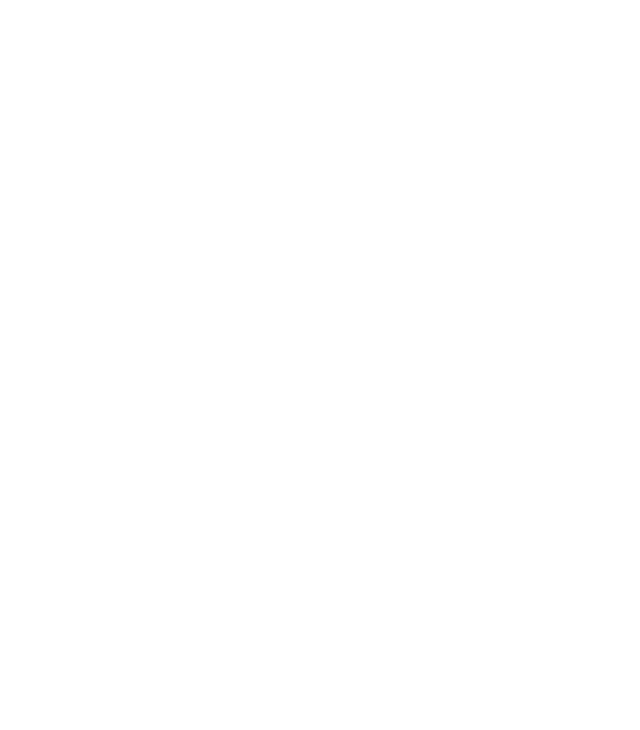
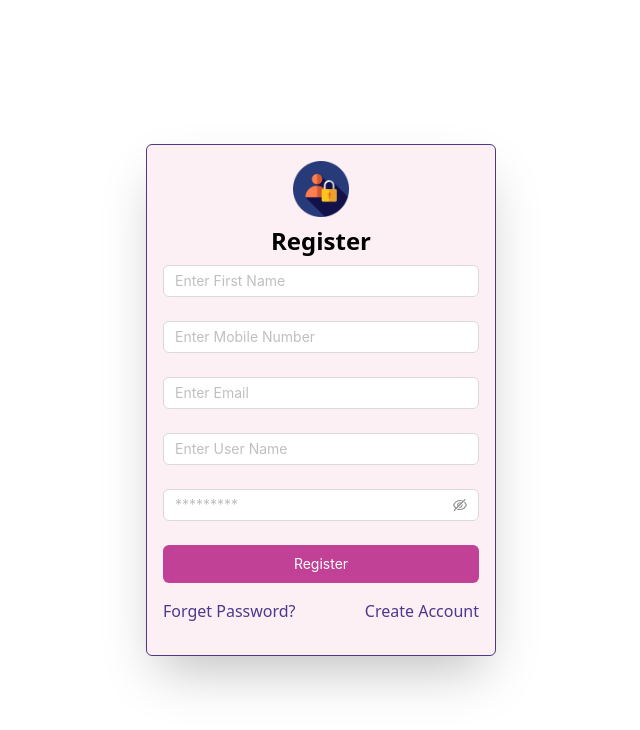
Before and after one commit to shukumar-542/Red-pink-ecommerce, a React (Vite) app: page /auth/register in a window 1280 px wide. Before the commit this address had no page. Shown: the top 730 px of the page, without its empty margins (319-959 px from the left). Built offline with nearby package versions, Linux system fonts and the light colour scheme; a web font is replaced by a local one.

Commit message:
Implement login and register page

```diff
--- a/src/main.jsx
+++ b/src/main.jsx
@@ -8,6 +8,8 @@
 import Login from './pages/Login/Login.jsx'
 import ProductDetails from './pages/ProductDetails/ProductDetails.jsx'
 import CheckOut from './pages/CheckOut/CheckOut.jsx'
+import Cart from './pages/Cart/Cart.jsx'
+import Register from './pages/Register/Register.jsx'
 
 createRoot(document.getElementById('root')).render(
   <StrictMode>
@@ -18,8 +20,10 @@
           <Route path='/about-us' element={<AboutUs />} />
           <Route path='/product-details/:id' element={<ProductDetails/>} />
           <Route path='/checkout' element={<CheckOut/>} />
+          <Route path='/cart' element={<Cart/>} />
         </Route>
         <Route path='/auth/login' element={<Login/>} />
+        <Route path='/auth/register' element={<Register/>} />
       </Routes>
     </BrowserRouter>
   </StrictMode>,
--- /dev/null
+++ b/src/pages/Cart/Cart.jsx
@@ -0,0 +1,29 @@
+import React from 'react'
+import { TbCurrencyTaka } from 'react-icons/tb'
+
+const Cart = () => {
+    return (
+        <div className='container mx-auto'>
+            <p className='text-2xl mt-5 text-[#4F378B] font-semibold border-b-2 border-[#4F378B] inline-block '>Cart</p>
+            <div className='grid grid-cols-1 md:grid-cols-12 gap-5 mt-5'>
+                <div className='col-span-12 md:col-span-8 border border-gray-300 rounded-md shadow-2xl'>
+
+                </div>
+
+
+                <div className="col-span-12 md:col-span-4 border border-gray-300 rounded-md shadow-2xl p-5 space-y-1">
+                    <p className="text-2xl font-bold pb-5 text-center">Cart Summary</p>
+                    <p className="bg-[#E1E3E7] py-1 px-4 rounded-xs flex justify-between items-center"><span>Quantity</span> <span>1</span></p>
+                    <p className="py-1 px-4 rounded-xs flex justify-between items-center"><span>Product Price</span> <span className="flex items-center "><TbCurrencyTaka size={20} />1700</span></p>
+                    <p className="bg-[#E1E3E7] py-1 px-4 rounded-xs flex justify-between items-center"><span>Discount</span> <span className="flex items-center w-[50px]"><TbCurrencyTaka size={20} />400</span></p>
+                    <p className="py-1 px-4 rounded-xs flex justify-between items-center"><span>Subtotal Price</span> <span className="flex items-center w-[50px]"><TbCurrencyTaka size={20} />1300</span></p>
+                    <p className="bg-[#E1E3E7] py-1 px-4 rounded-xs flex justify-between items-center"><span>Delivery Charge</span> <span className="flex items-center w-[50px] "><TbCurrencyTaka size={20} />80</span></p>
+                    <p className="py-1 px-4 rounded-xs flex justify-between items-center"><span className="w-full">Total</span> <span className="flex items-center w-[50px]"><TbCurrencyTaka size={20} />1380</span></p>
+                    <button className="bg-[#4F378B] w-full mt-5 text-white py-2 rounded-sm cursor-pointer">Check Out</button>
+                </div>
+            </div>
+        </div>
+    )
+}
+
+export default Cart
--- a/src/pages/CheckOut/CheckOut.jsx
+++ b/src/pages/CheckOut/CheckOut.jsx
@@ -47,9 +47,9 @@
             </div>
 
             <Card className="rounded-lg shadow-sm my-4 ">
-                <div className="grid grid-cols-12 items-center gap-4">
+                <div className="grid grid-cols-1 md:grid-cols-12 items-center gap-4">
                     {/* Product Info */}
-                    <div className="col-span-4 flex items-center gap-4">
+                    <div className="col-span-1 md:col-span-4 flex items-center gap-4">
                         {/* Replace with your image path */}
                         <img
                             src={img}
@@ -62,7 +62,7 @@
                     </div>
 
                     {/* Price */}
-                    <div className="col-span-3 text-center">
+                    <div className="col-span-1 md:col-span-3 text-center">
                         <p className="text-lg font-semibold text-black">
                             ৳1300{" "}
                             <span className="line-through text-gray-500 text-sm">৳1700</span>
@@ -70,12 +70,12 @@
                     </div>
 
                     {/* Quantity */}
-                    <div className="col-span-2 text-center">
+                    <div className="col-span-1 md:col-span-2 text-center">
                         <p className="text-lg font-medium">1</p>
                     </div>
 
                     {/* Subtotal */}
-                    <div className="col-span-3 text-right">
+                    <div className="col-span-1 nd:col-span-3 text-center md:text-right">
                         <p className="text-lg font-semibold">৳1300</p>
                     </div>
                 </div>
--- a/src/pages/Login/Login.jsx
+++ b/src/pages/Login/Login.jsx
@@ -1,8 +1,30 @@
-import React from 'react'
+import { Form, Input } from "antd"
+import img from "../../assets/login.png"
+import { Link } from "react-router-dom"
 
 const Login = () => {
   return (
-    <div>Login</div>
+    <div className="flex justify-center items-center  h-[100vh]">
+      <div className="bg-[#FCF0F4] min-w-[320px] p-4 border border-[#4F378B] rounded-md shadow-2xl">
+        <div className="flex justify-center">
+          <img src={img} className="h-14 w-14" alt="" />
+        </div>
+        <p className="text-2xl font-semibold py-2 text-center">Login</p>
+        <Form>
+         <Form.Item>
+            <Input placeholder="Enter Email" />
+          </Form.Item>
+          <Form.Item>
+            <Input.Password placeholder="*********" />
+          </Form.Item>
+          <button className="bg-[#C14196] w-full text-white rounded-md py-2 cursor-pointer">Login</button>
+        </Form>
+        <div className="flex justify-between items-center py-4">
+          <p className="text-[#4F378B] hover:text-[#C14196] cursor-pointer ">Forget Password?</p>
+          <Link to={"/auth/register"}><p className="text-[#4F378B] hover:text-[#C14196] cursor-pointer ">Create Account</p></Link>
+        </div>
+      </div>
+    </div>
   )
 }
 
--- a/src/pages/ProductDetails/ProductDetails.jsx
+++ b/src/pages/ProductDetails/ProductDetails.jsx
@@ -44,7 +44,8 @@
                             <Link to={'/checkout'}>
                                 <button className="bg-[#4F378B] py-2 cursor-pointer px-5 rounded-md">BUY NOW</button>
                             </Link>
-                            <button className="bg-[#C14196] py-2 px-5 rounded-md">ADD TO CART</button>
+                            <Link to={"/cart"}><button className="bg-[#C14196] py-2 px-5 rounded-md cursor-pointer">ADD TO CART</button></Link>
+
                         </div>
                         <p>Skin discoloration, dark spots, and acne scars making you feel down? One great option is the Tiam Vita B3 Source, a strong Korean serum taking the skincare world by storm. Niacinamide (Vitamin B3) and Arbutin, the two main ingredients in this light mix, reveal a brighter, more radiant you.</p>
                     </div>
--- /dev/null
+++ b/src/pages/Register/Register.jsx
@@ -0,0 +1,40 @@
+import { Form, Input } from "antd"
+import img from "../../assets/login.png"
+
+
+const Register = () => {
+  return (
+     <div className="flex justify-center items-center  h-[100vh]">
+      <div className="bg-[#FCF0F4] min-w-[350px] p-4 border border-[#4F378B] rounded-md shadow-2xl">
+        <div className="flex justify-center">
+          <img src={img} className="h-14 w-14" alt="" />
+        </div>
+        <p className="text-2xl font-semibold py-2 text-center">Register</p>
+        <Form>
+           <Form.Item>
+            <Input placeholder="Enter First Name" />
+          </Form.Item>
+          <Form.Item>
+            <Input placeholder="Enter Mobile Number" />
+          </Form.Item>
+          <Form.Item>
+            <Input placeholder="Enter Email" />
+          </Form.Item>
+          <Form.Item>
+            <Input placeholder="Enter User Name" />
+          </Form.Item>
+          <Form.Item>
+            <Input.Password placeholder="*********" />
+          </Form.Item>
+          <button className="bg-[#C14196] w-full text-white rounded-md py-2 cursor-pointer">Register</button>
+        </Form>
+        <div className="flex justify-between items-center py-4">
+          <p className="text-[#4F378B] hover:text-[#C14196] cursor-pointer ">Forget Password?</p>
+          <p className="text-[#4F378B] hover:text-[#C14196] cursor-pointer ">Create Account</p>
+        </div>
+      </div>
+    </div>
+  )
+}
+
+export default Register
```
Also changed, not shown: src/assets/login.png (added).
